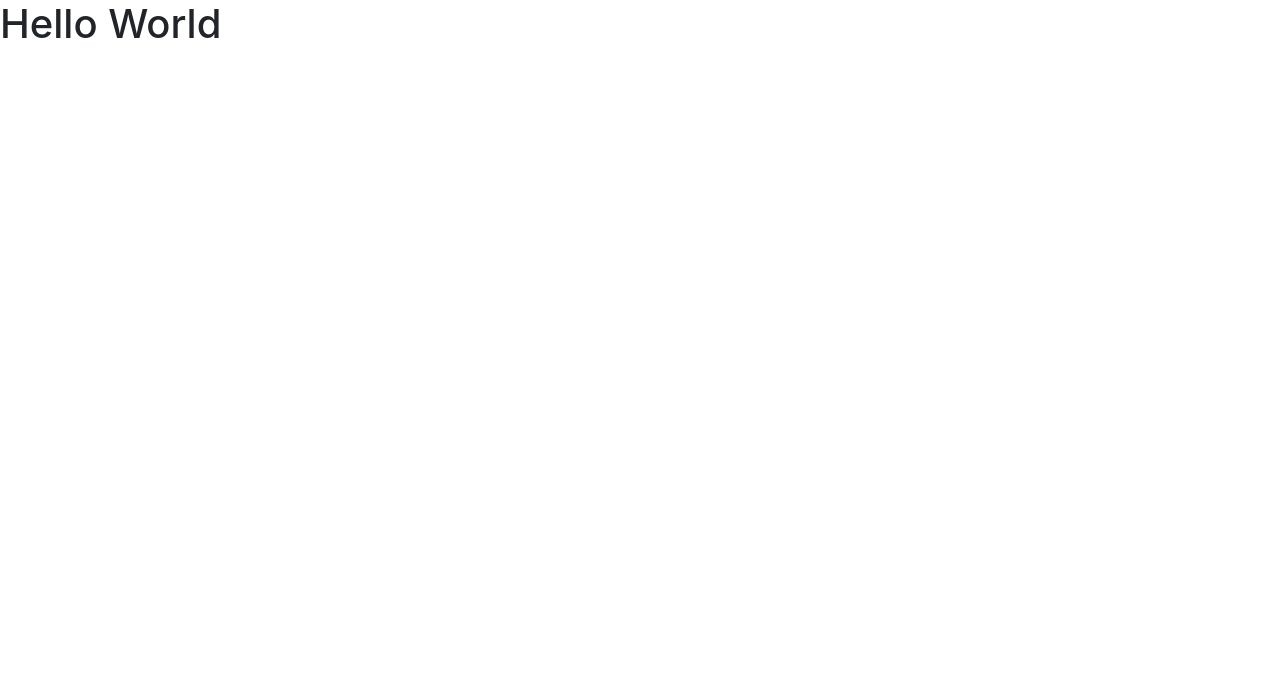
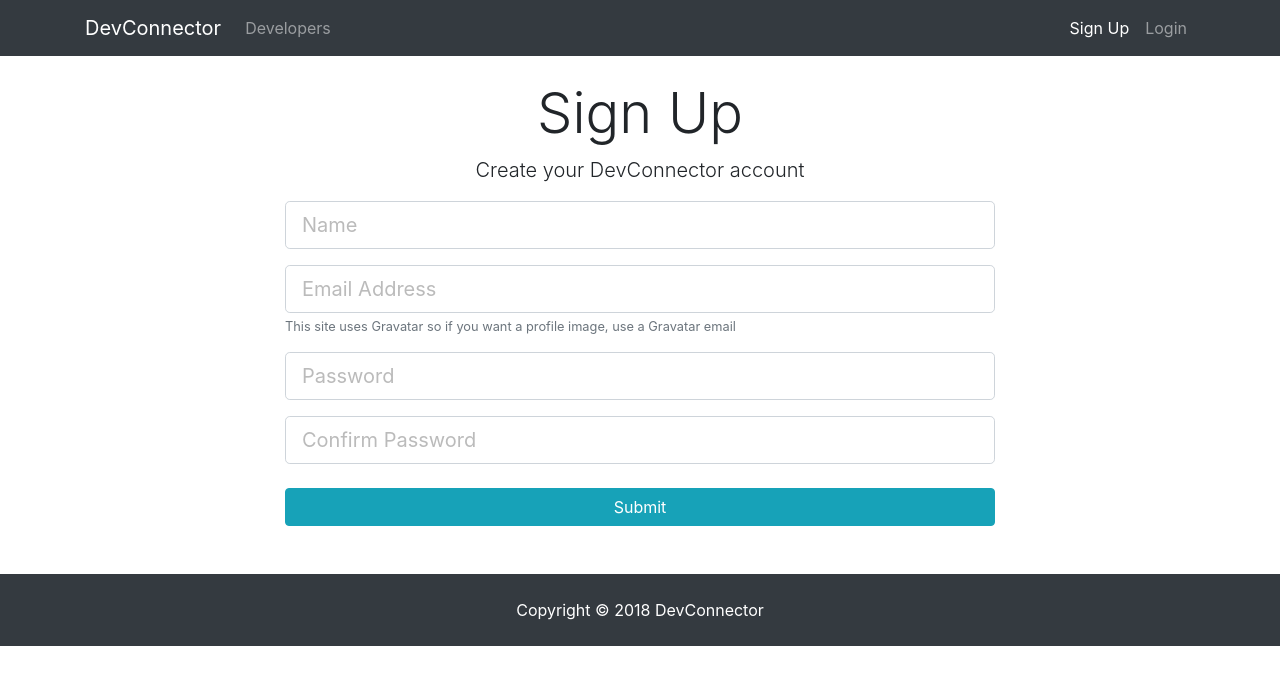
Before and after one commit to CLantigua2/MERN-social-media-site, a React (Create React App) app in the folder client/: page /register in a window 1280 px wide. Shown: the top 684 px of the page. Built offline with nearby package versions, Linux system fonts and the light colour scheme.

Commit message:
completed landing, login and signup pages

```diff
--- a/client/package.json
+++ b/client/package.json
@@ -5,6 +5,7 @@
   "dependencies": {
     "react": "^16.6.3",
     "react-dom": "^16.6.3",
+    "react-router-dom": "^4.3.1",
     "react-scripts": "2.1.1"
   },
   "scripts": {
--- a/client/src/App.js
+++ b/client/src/App.js
@@ -1,11 +1,24 @@
 import React, { Component } from 'react';
+
+import { Route } from 'react-router-dom';
+import NavBar from './components/layout/Navbar';
+import Footer from './components/layout/Footer';
+import Landing from './components/layout/Landing';
+import Login from './components/auth/Login';
+import Register from './components/auth/Register';
 import './App.css';
 
 class App extends Component {
 	render() {
 		return (
 			<div className="App">
-				<h1>Hello World</h1>
+				<NavBar />
+				<Route exact path="/" component={Landing} />
+				<div className="container">
+					<Route exact path="/register" component={Register} />
+					<Route exact path="/login" component={Login} />
+				</div>
+				<Footer />
 			</div>
 		);
 	}
--- /dev/null
+++ b/client/src/components/auth/Login.js
@@ -0,0 +1,67 @@
+import React, { Component } from 'react';
+
+class Login extends Component {
+	constructor(props) {
+		super(props);
+		this.state = {
+			email: '',
+			password: ''
+		};
+	}
+
+	handleChange = (e) => {
+		this.setState({ [e.target.name]: e.target.value });
+	};
+
+	handleSubmit = (e) => {
+		e.preventDefault();
+		const { email, password } = this.state;
+		const loginUser = {
+			email,
+			password
+		};
+		console.log(loginUser);
+	};
+
+	render() {
+		return (
+			<div className="login">
+				<div className="container">
+					<div className="row">
+						<div className="col-md-8 m-auto">
+							<h1 className="display-4 text-center">Log In</h1>
+							<p className="lead text-center">Sign in to your DevConnector account</p>
+							<form onSubmit={this.handleSubmit}>
+								<div className="form-group">
+									<input
+										autoComplete="email"
+										type="email"
+										className="form-control form-control-lg"
+										placeholder="Email Address"
+										name="email"
+										value={this.state.email}
+										onChange={this.handleChange}
+									/>
+								</div>
+								<div className="form-group">
+									<input
+										autoComplete="password"
+										type="password"
+										className="form-control form-control-lg"
+										placeholder="Password"
+										name="password"
+										value={this.state.password}
+										onChange={this.handleChange}
+									/>
+								</div>
+								<input type="submit" className="btn btn-info btn-block mt-4" />
+							</form>
+						</div>
+					</div>
+				</div>
+			</div>
+		);
+	}
+}
+
+export default Login;
--- /dev/null
+++ b/client/src/components/auth/Register.js
@@ -0,0 +1,92 @@
+import React, { Component } from 'react';
+
+class Register extends Component {
+	constructor(props) {
+		super(props);
+		this.state = {
+			name: '',
+			email: '',
+			password: '',
+			password2: '',
+			errors: {}
+		};
+	}
+
+	handleChange = (e) => {
+		this.setState({ [e.target.name]: e.target.value });
+	};
+	onSubmit = (e) => {
+		e.preventDefault();
+		const { name, email, password, password2 } = this.state;
+		const newUser = {
+			name,
+			email,
+			password,
+			password2
+		};
+		console.log(newUser);
+	};
+
+	render() {
+		return (
+			<div className="register">
+				<div className="container">
+					<div className="row">
+						<div className="col-md-8 m-auto">
+							<h1 className="display-4 text-center">Sign Up</h1>
+							<p className="lead text-center">Create your DevConnector account</p>
+							<form onSubmit={this.onSubmit}>
+								<div className="form-group">
+									<input
+										type="text"
+										className="form-control form-control-lg"
+										placeholder="Name"
+										name="name"
+										value={this.state.name}
+										onChange={this.handleChange}
+									/>
+								</div>
+								<div className="form-group">
+									<input
+										type="email"
+										className="form-control form-control-lg"
+										placeholder="Email Address"
+										name="email"
+										value={this.state.email}
+										onChange={this.handleChange}
+									/>
+									<small className="form-text text-muted">
+										This site uses Gravatar so if you want a profile image, use a Gravatar email
+									</small>
+								</div>
+								<div className="form-group">
+									<input
+										type="password"
+										className="form-control form-control-lg"
+										placeholder="Password"
+										name="password"
+										value={this.state.password}
+										onChange={this.handleChange}
+									/>
+								</div>
+								<div className="form-group">
+									<input
+										type="password"
+										className="form-control form-control-lg"
+										placeholder="Confirm Password"
+										name="password2"
+										value={this.state.password2}
+										onChange={this.handleChange}
+									/>
+								</div>
+								<input type="submit" className="btn btn-info btn-block mt-4" />
+							</form>
+						</div>
+					</div>
+				</div>
+			</div>
+		);
+	}
+}
+
+export default Register;
--- /dev/null
+++ b/client/src/components/layout/Footer.js
@@ -0,0 +1,9 @@
+import React from 'react';
+
+export default function Footer() {
+	return (
+		<footer className="bg-dark text-white mt-5 p-4 text-center">
+			Copyright &copy; {new Date().getFullYear()} DevConnector
+		</footer>
+	);
+}
--- /dev/null
+++ b/client/src/components/layout/Landing.js
@@ -0,0 +1,33 @@
+import React, { Component } from 'react';
+import { Link } from 'react-router-dom';
+
+class Landing extends Component {
+	render() {
+		return (
+			<div className="landing">
+				<div className="dark-overlay landing-inner text-light">
+					<div className="container">
+						<div className="row">
+							<div className="col-md-12 text-center">
+								<h1 className="display-3 mb-4">Developer Connector</h1>
+								<p className="lead">
+									{' '}
+									Create a developer profile/portfolio, share posts and get help from other developers
+								</p>
+								<hr />
+								<Link to="/register" className="btn btn-lg btn-info mr-2">
+									Sign Up
+								</Link>
+								<Link to="/login" className="btn btn-lg btn-light">
+									Login
+								</Link>
+							</div>
+						</div>
+					</div>
+				</div>
+			</div>
+		);
+	}
+}
+
+export default Landing;
--- /dev/null
+++ b/client/src/components/layout/Navbar.js
@@ -0,0 +1,45 @@
+import React, { Component } from 'react';
+import { NavLink } from 'react-router-dom';
+
+class Navbar extends Component {
+	render() {
+		return (
+			<nav className="navbar navbar-expand-sm navbar-dark bg-dark mb-4">
+				<div className="container">
+					<NavLink className="navbar-brand" to="/">
+						DevConnector
+					</NavLink>
+					<button className="navbar-toggler" type="button" data-toggle="collapse" data-target="#mobile-nav">
+						<span className="navbar-toggler-icon" />
+					</button>
+
+					<div className="collapse navbar-collapse" id="mobile-nav">
+						<ul className="navbar-nav mr-auto">
+							<li className="nav-item">
+								<NavLink className="nav-link" to="/profiles">
+									{' '}
+									Developers
+								</NavLink>
+							</li>
+						</ul>
+
+						<ul className="navbar-nav ml-auto">
+							<li className="nav-item">
+								<NavLink className="nav-link" to="/register">
+									Sign Up
+								</NavLink>
+							</li>
+							<li className="nav-item">
+								<NavLink className="nav-link" to="/login">
+									Login
+								</NavLink>
+							</li>
+						</ul>
+					</div>
+				</div>
+			</nav>
+		);
+	}
+}
+
+export default Navbar;
--- a/client/src/index.js
+++ b/client/src/index.js
@@ -1,10 +1,16 @@
 import React from 'react';
 import ReactDOM from 'react-dom';
+import { BrowserRouter as Router } from 'react-router-dom';
 import './index.css';
 import App from './App';
 import * as serviceWorker from './serviceWorker';
 
-ReactDOM.render(<App />, document.getElementById('root'));
+ReactDOM.render(
+	<Router>
+		<App />
+	</Router>,
+	document.getElementById('root')
+);
 
 // If you want your app to work offline and load faster, you can change
 // unregister() to register() below. Note this comes with some pitfalls.
```
Also changed, not shown: 1 other file (tests, documents, lock files or other folders).
